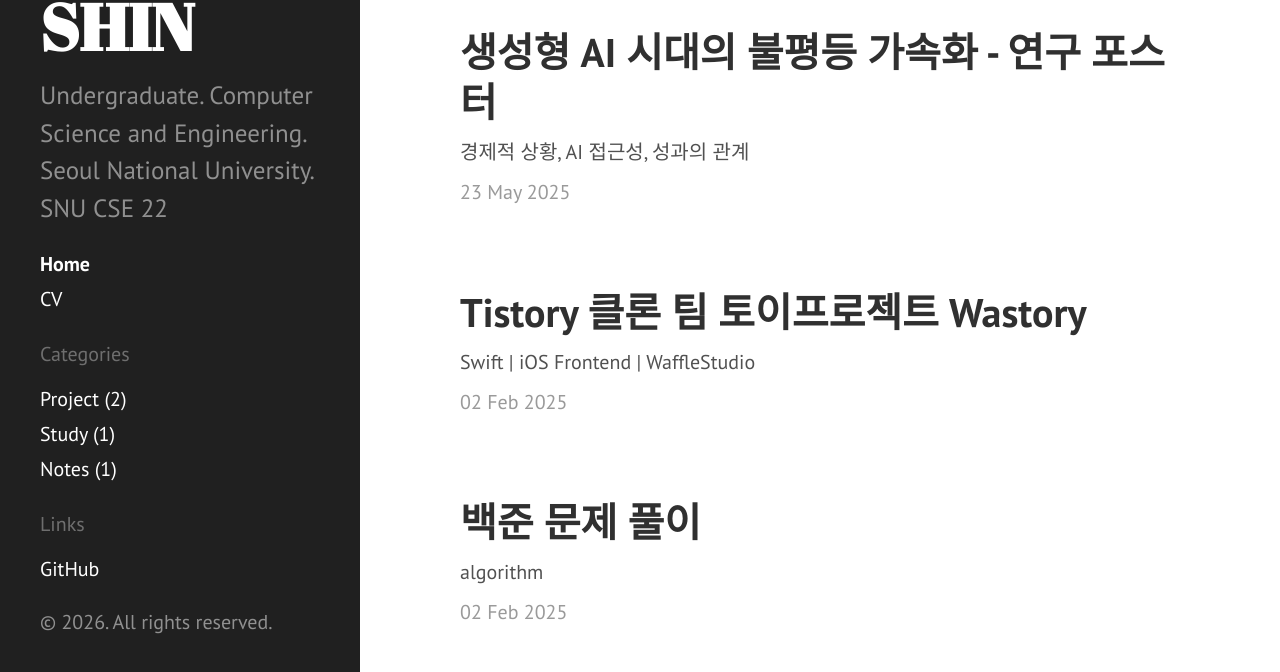
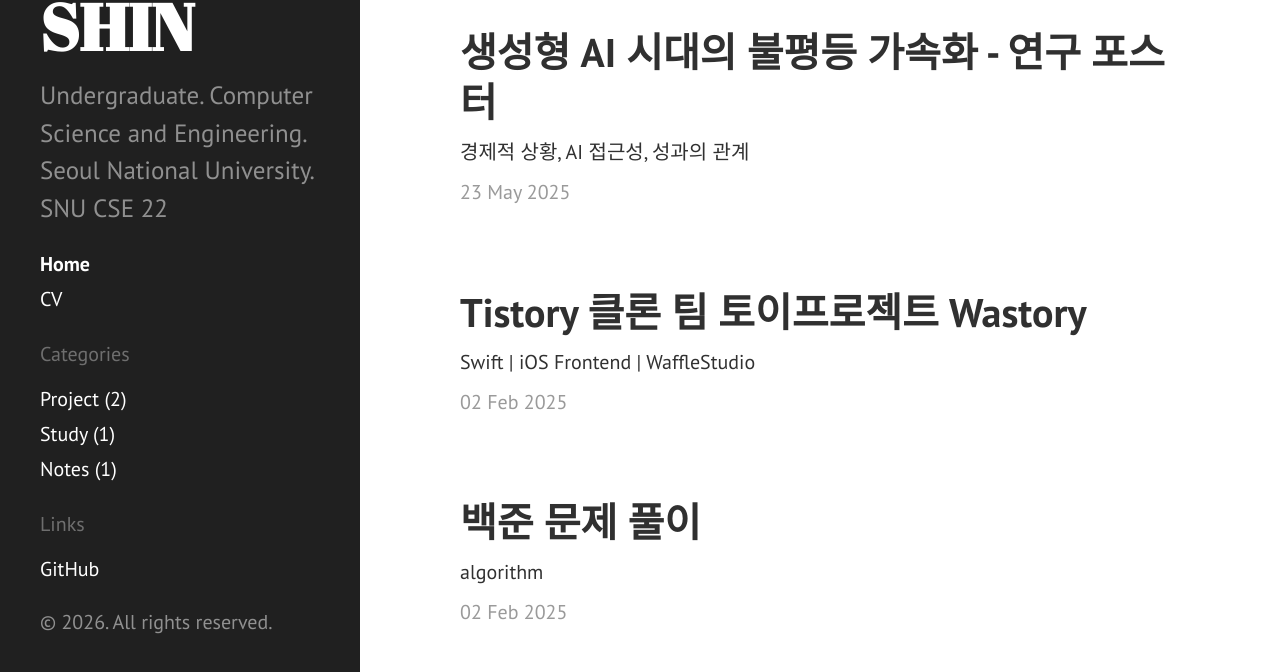
Before and after one commit to joongwon0204/joongwon0204.github.io, a Jekyll site: the page built from index.html, in a window 1280 px wide. Shown: the part 223-895 px from the top of the page. Built offline with Jekyll 4.4.1, drawn with Linux system fonts in a browser that asks for light colours; the list of posts is cut into pages by our own code.

Commit message:
subtitle color adjust

```diff
--- a/public/css/poole.css
+++ b/public/css/poole.css
@@ -346,6 +346,7 @@ tbody tr:nth-child(odd) th {
 
 .post-subtitle {
   margin-top: 0.15rem !important;
+  color: #313131;
 }
 
 /* Meta data line below post title */
```
